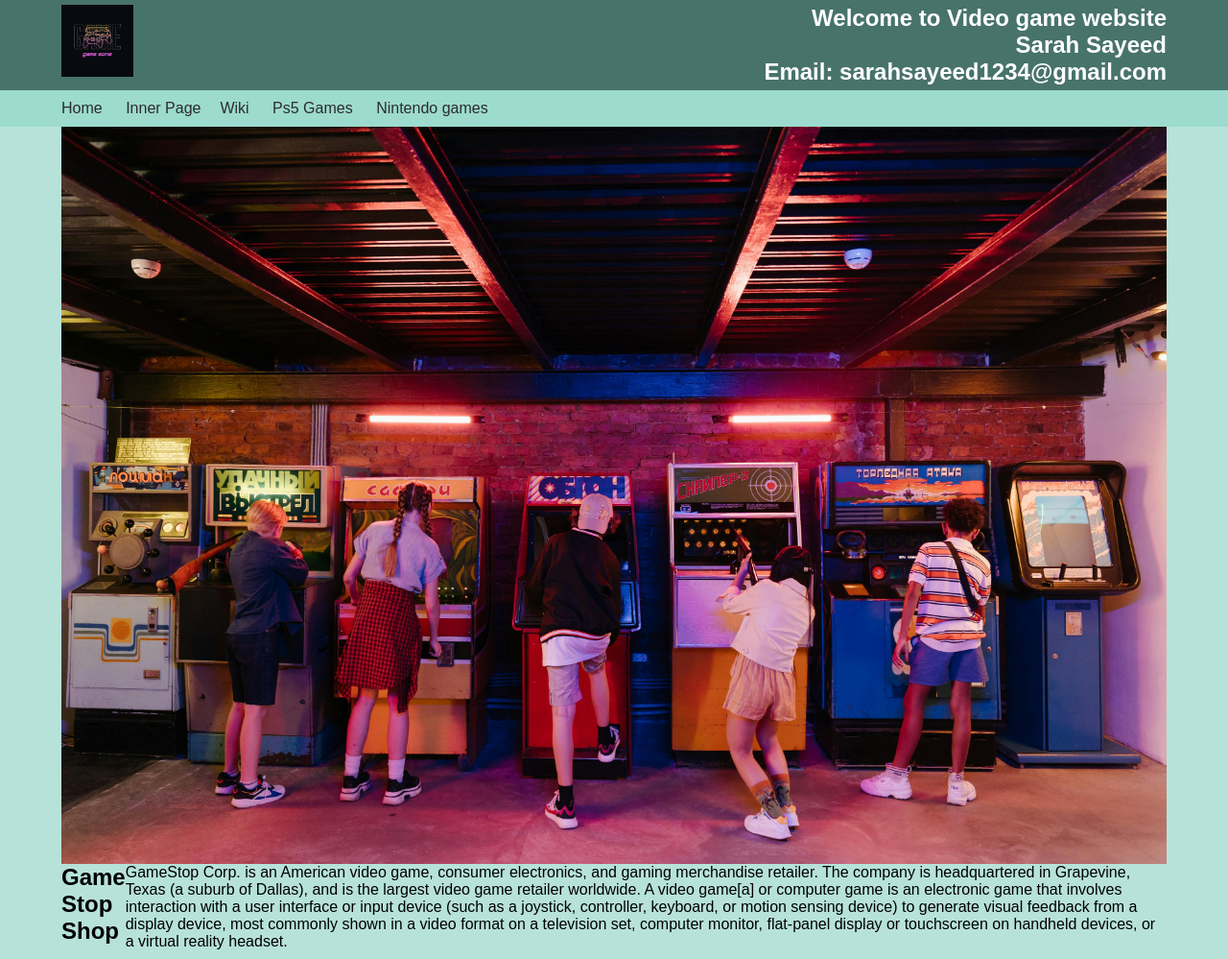
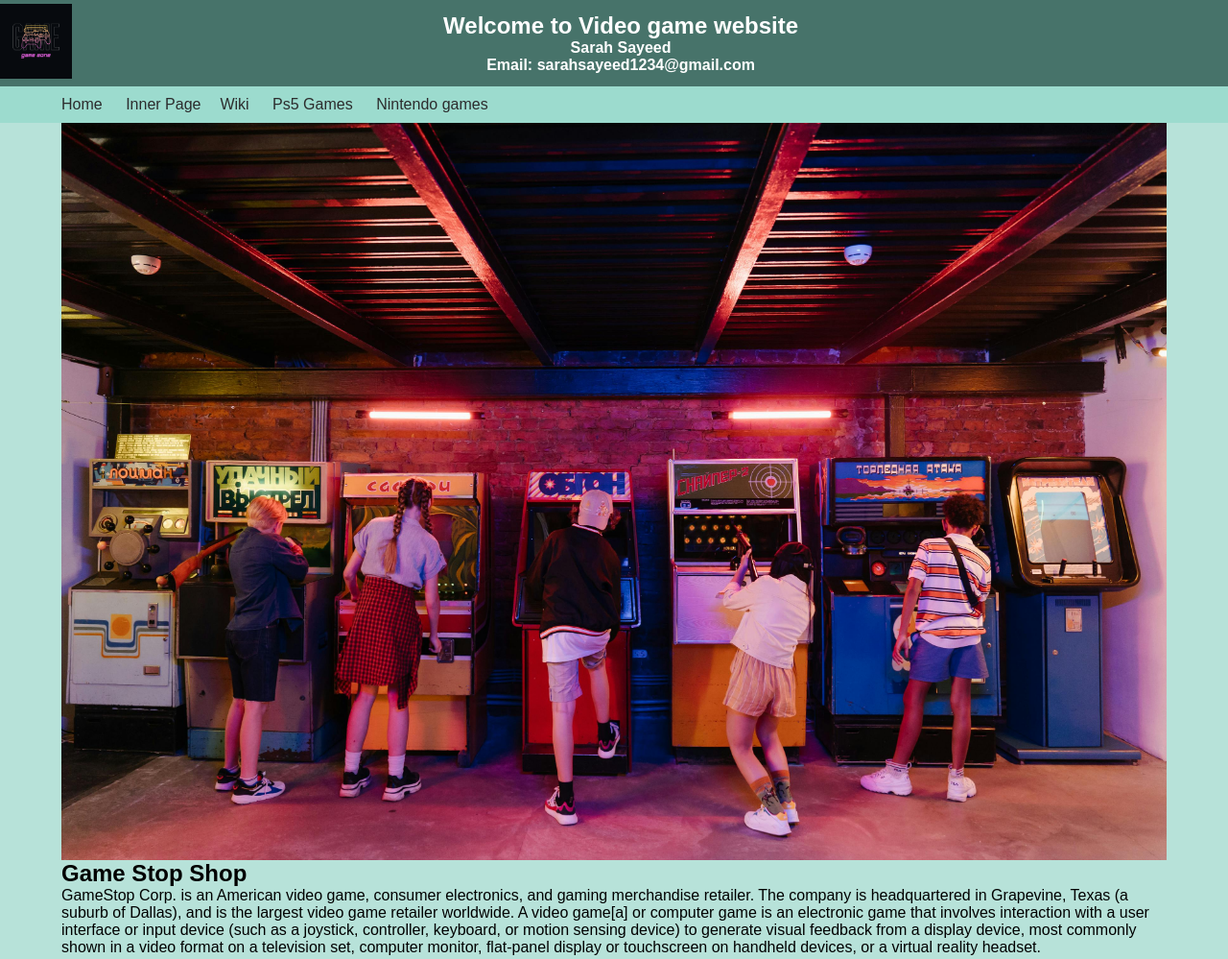
Before and after one commit to sarahsayeeed/project, a plain HTML site: page wfproject/index.html in a window 1280 px wide. Shown: the top 999 px of the page at 96% size. Drawn offline with Linux system fonts and the light colour scheme.

Commit message:
navbar and textstyles changed

```diff
--- a/wfproject/index.html
+++ b/wfproject/index.html
@@ -9,15 +9,15 @@
 </head>
 <body>
     <header>
-        <div class="container">
+        <div class="header-container">
             <!-- Logo and tagline -->
 
-                <a href="index.html"><img src="gamelogo.png" alt="gamesLogo" width="75" height="75"></a>
+                <a href="index.html"><img src="gamelogo.png" alt="gamesLogo" width="75" height="78"></a>
                 <div class="tagline">
                     <h2>Welcome to Video game website</h2>
-                <h2>Sarah Sayeed</h2>
+                <h4>Sarah Sayeed</h4>
 
-                <h2>Email: sarahsayeed1234@gmail.com</h2>
+                <h4>Email: sarahsayeed1234@gmail.com</h4>
 
             </div>
         </div>
@@ -49,13 +49,16 @@
     </section>
 
     <!-- Full-width section -->
-    <section class="full-width">
+    <section>
         <div class="container">
+          <div class="text">
+
             <h2>Game Stop Shop</h2>
             <p>GameStop Corp. is an American video game, consumer electronics, and gaming merchandise retailer. The company is headquartered in Grapevine, Texas (a suburb of Dallas), and is the largest video game retailer worldwide.
                 A video game[a] or computer game is an electronic game that involves interaction with a user interface or input device (such as a joystick, controller, keyboard, or motion sensing device)
                  to generate visual feedback from a display device, most commonly shown in a video format on a television set, computer monitor, flat-panel display or touchscreen on handheld devices, or
                  a virtual reality headset.</p>
+          </div>
         </div>
     </section>
 
@@ -172,7 +175,7 @@
           </div>
         </div>
         <div class="copyright">
-          &copy; Copyright - Student Name - Student email
+          &copy; Copyright - Sarah Sayeed - sarahsayeed1234@gmail.com
         </div>
       </footer>
 </body>
--- a/wfproject/main.css
+++ b/wfproject/main.css
@@ -36,7 +36,8 @@ header {
 }
 
 .tagline {
-    text-align: right; /* Align tagline to the right */
+    text-align: center;
+    margin-right: 35%;
 }
 
 
@@ -228,3 +229,12 @@ footer {
     padding-top: 30px;
     border-top: 1px solid black;
   }
+
+  .header-container{
+    height: 10vh;
+    width: 100vw;
+    /* background-color: #85d279; */
+    display: flex;
+    justify-content: space-between;
+    align-items: center;
+  }
```
Also changed, not shown: wfproject/inner.html (+1 -1 lines), wfproject/inner.css (line endings or trailing spaces).
